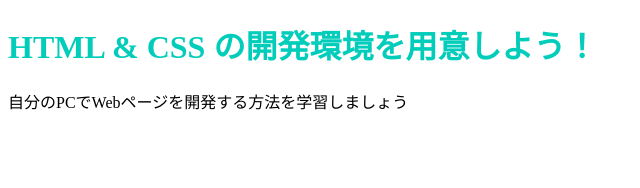
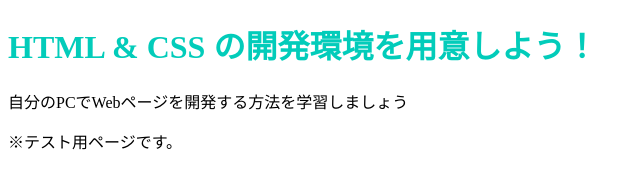
Before and after one commit to LucaNave/LucaNave.github.io, a plain HTML site: page index.html in a window 1280 px wide. Shown: the whole page, without its empty margins (0-640 px from the left). Drawn offline with Linux system fonts and the light colour scheme.

Commit message:
Update index.html

```diff
--- a/index.html
+++ b/index.html
@@ -8,5 +8,6 @@
   <body>
     <h1 class="title">HTML & CSS の開発環境を用意しよう！</h1>
     <p>自分のPCでWebページを開発する方法を学習しましょう</p>
+    <p>※テスト用ページです。</p>
   </body>
 </html>
```
